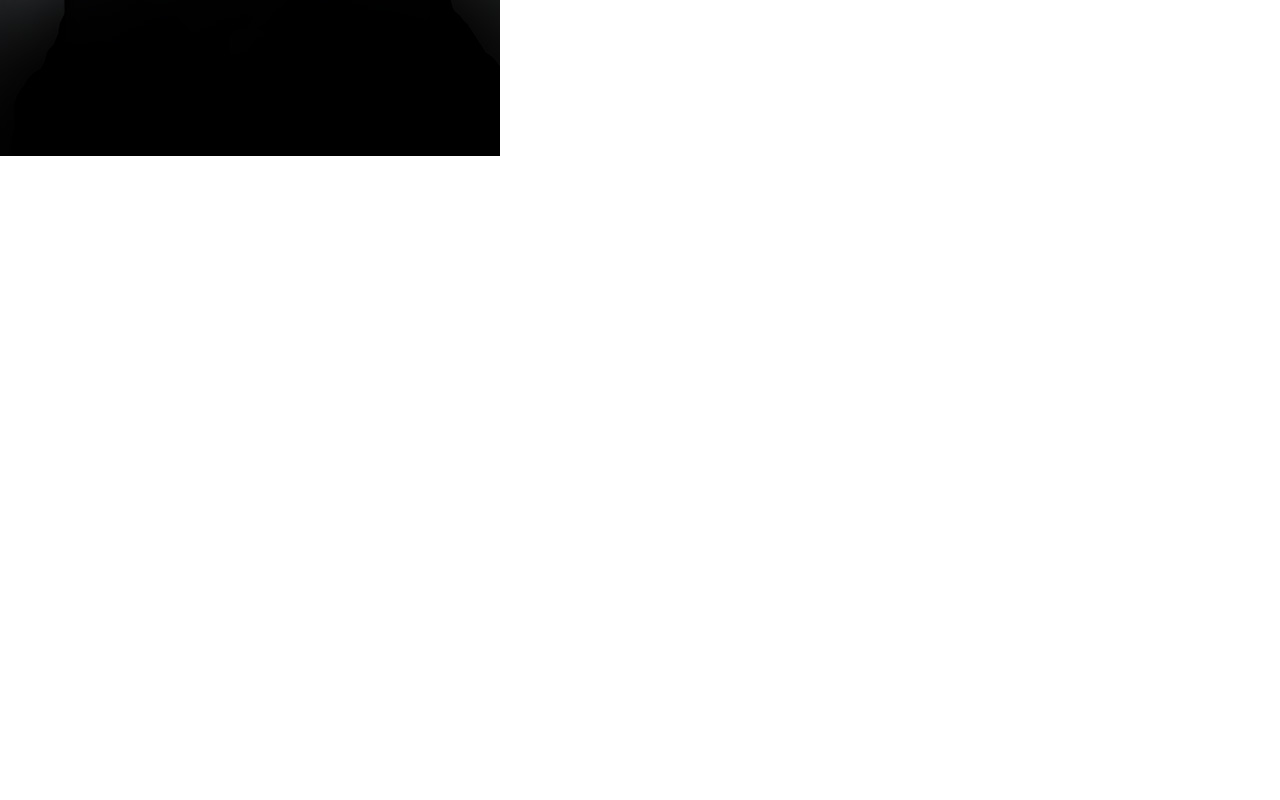
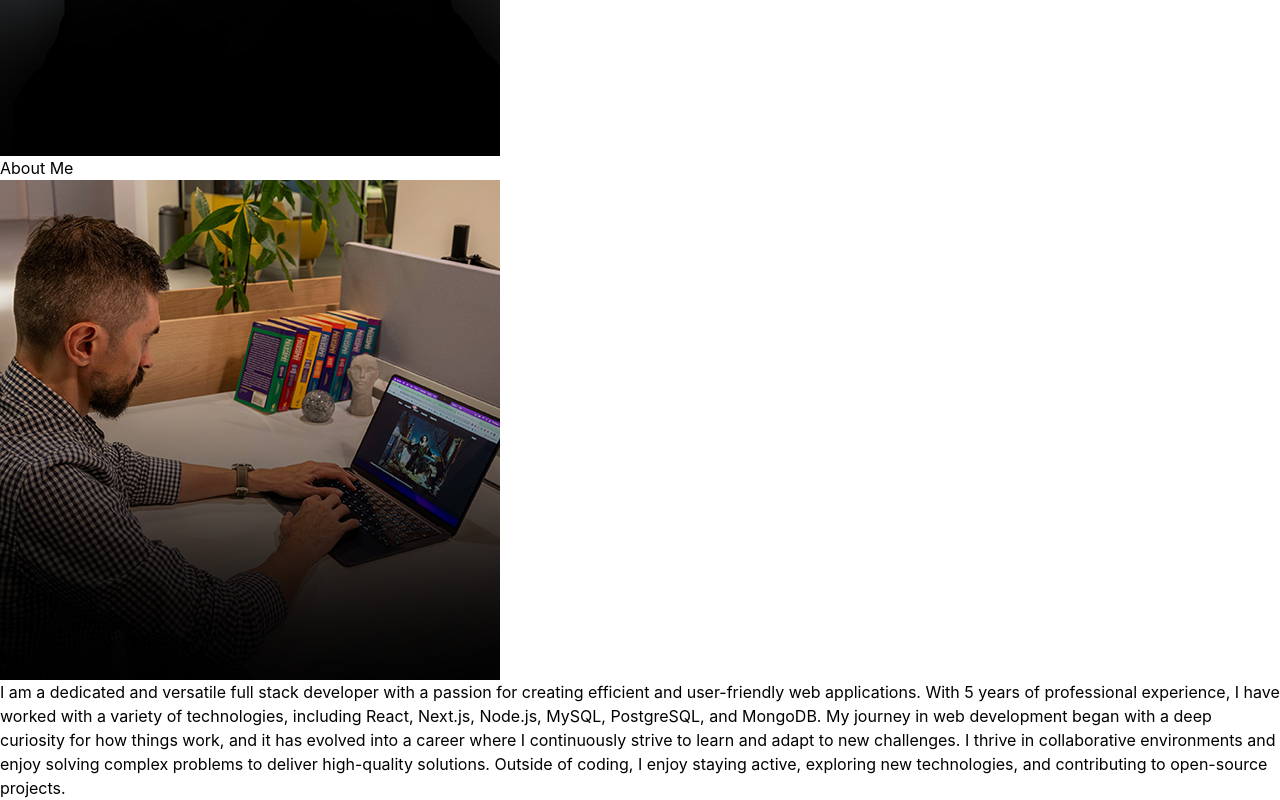
Before and after one commit to Vermaji8620/new_resume, a React (Vite) app: page / in a window 1280 px wide. Shown: the part 564-1364 px from the top of the page. Before the commit the page ends 800 px from the top, so only its background shows below. Built offline with nearby package versions, Linux system fonts and the light colour scheme.

Commit message:
about section done

```diff
--- a/src/App.jsx
+++ b/src/App.jsx
@@ -1,14 +1,17 @@
+import About from "./components/About";
 import Hero from "./components/Hero";
 import Navbar from "./components/Navbar";
 
 const App = () => {
   return (
     <div className="overflow-x-hidden text-neutral-300 antialiased selection:bg-cyan-300 selection:text-cyan-900">
-      <div className="fixed top-0 -z-10 h-full w-full"></div>
-      <div className="absolute inset-0 -z-10 h-full w-full items-center px-5 py-24 [background:radial-gradient(125%_125%_at_50%_10%,#000_40%,#63e_100%)]"></div>
+      <div className="fixed top-0 -z-10 h-full w-full">
+        <div className="absolute inset-0 -z-10 h-full w-full items-center px-5 py-24 [background:radial-gradient(125%_125%_at_50%_10%,#000_40%,#63e_100%)]"></div>
+      </div>
       <div className="container mx-auto px-8">
         <Navbar />
         <Hero />
+        <About />
       </div>
     </div>
   );
--- /dev/null
+++ b/src/components/About.jsx
@@ -0,0 +1,26 @@
+import aboutImg from "../assets/about.jpg";
+import { ABOUT_TEXT } from "../constants/index.js";
+const About = () => {
+  return (
+    <div className="border-neutral-900 border-b pb-4">
+      <h1 className="my-20 text-center text-4xl">
+        About
+        <span className="text-neutral-500"> Me</span>
+      </h1>
+      <div className="flex flex-wrap">
+        <div className="w-full lg:w-1/2 lg:p-8">
+          <div className="flex items-center justify-center">
+            <img className="rounded-2xl" src={aboutImg} alt="About" />
+          </div>
+        </div>
+        <div className="w-full lg:w-1/2">
+          <div className="flex justify-center lg:justify-start">
+            <p className="my-2 max-w-xl py-6">{ABOUT_TEXT}</p>
+          </div>
+        </div>
+      </div>
+    </div>
+  );
+};
+
+export default About;
```
